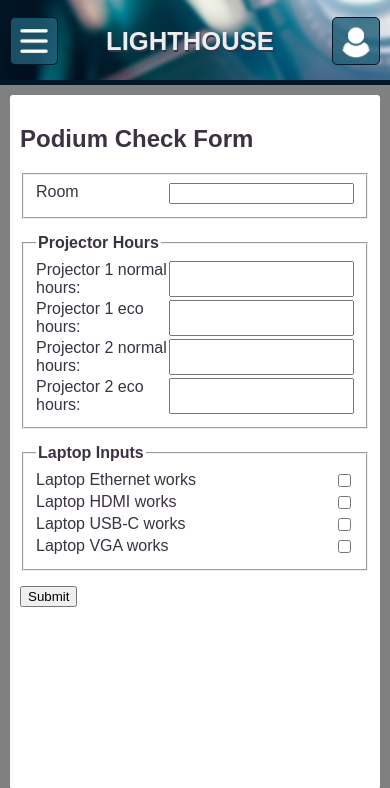
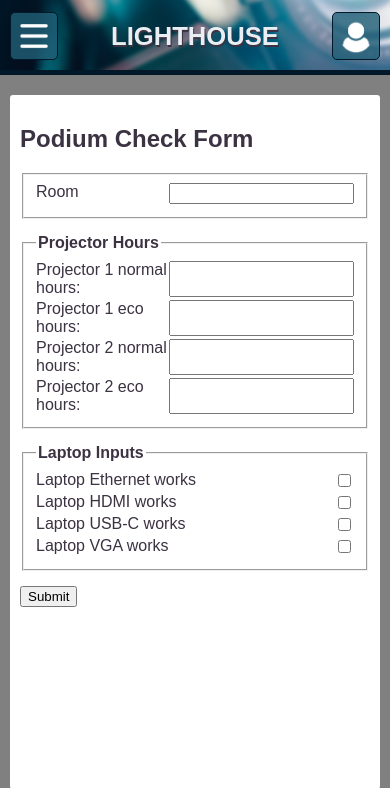
Before and after one commit to Nmans01/cs341-project, a PHP site: page /form.php in a window 390 px wide. Shown: the top 788 px of the page. Run offline with PHP 8.4, Linux system fonts and the light colour scheme.

Commit message:
Fixed issue with mobile view

```diff
--- a/css/style.css
+++ b/css/style.css
@@ -50,7 +50,7 @@ header {
     text-transform: uppercase;
     font-weight: bold;
 
-    display: flex;
+    display: flex block;
     justify-content: center;
     flex-direction: column;
 
@@ -73,15 +73,13 @@ header {
     display: none;
 }
 /* ================================================ USER BUTTON/DROP DOWN ================================================ */
-#user {
-    text-shadow: .5px 1px var(--old-lavender);
-    padding: 5px 10px;
-    border-radius: 6px;
-}
 #ucontainer {
     display: flex;
     flex-direction: row;
     align-items: center;
+}
+#welcome {
+    text-shadow: .5px 1px var(--old-lavender);
 }
 .icon {
     border-radius: 23px;
@@ -94,7 +92,7 @@ header {
 #welcome {
     margin-right:  10px;
 }
-#user:hover {
+.dropdown:hover {
     background-color: rgba(63, 49, 71, 0.5);
     box-shadow: inset 2px 2px 2px rgb(79, 82, 85),
                 inset -1px -1px 2px rgb(154, 162, 170);
@@ -107,6 +105,8 @@ a#user {
 }
 
 .dropdown {
+    padding: 5px 10px;
+    border-radius: 6px;
     position: relative;
     display: inline-block;
 }
@@ -205,11 +205,13 @@ footer {
         border-radius: 5px;
         border: solid 1px var(--rich-black-fogra-29);
     }
-
+    .dropdown {
+        padding: 0px;
+    }
     header {
         position: fixed;
         top: 0px;
-        width: 100%;
+        width: calc(100% - 10px);
 
         padding: 5px;
         padding-top: 7px;
--- a/header.php
+++ b/header.php
@@ -8,11 +8,12 @@
         <h1>Lighthouse <span class='hide-when-small'>Podium Check</span></h1>
         <div id='user' class="dropdown">
             <div id='ucontainer'>
-            <div id='welcome' class="dropbtn hide-when-small">Welcome, <span id='username'>User!</span></div>
-            <img class='icon' src="./img/white-user-invert.png">
+                <div id='welcome' class="dropbtn hide-when-small">Welcome, <span id='username'>User!</span></div>
+                <img class='icon' src="./img/white-user-invert.png">
             </div>
             <div class="dropdown-content">
                 <a href="login.php">Log in</a>
+                <a href="profile.php">Your Profile</a>
                 <a href="#">Log out</a>
             </div>
         </div>
```
